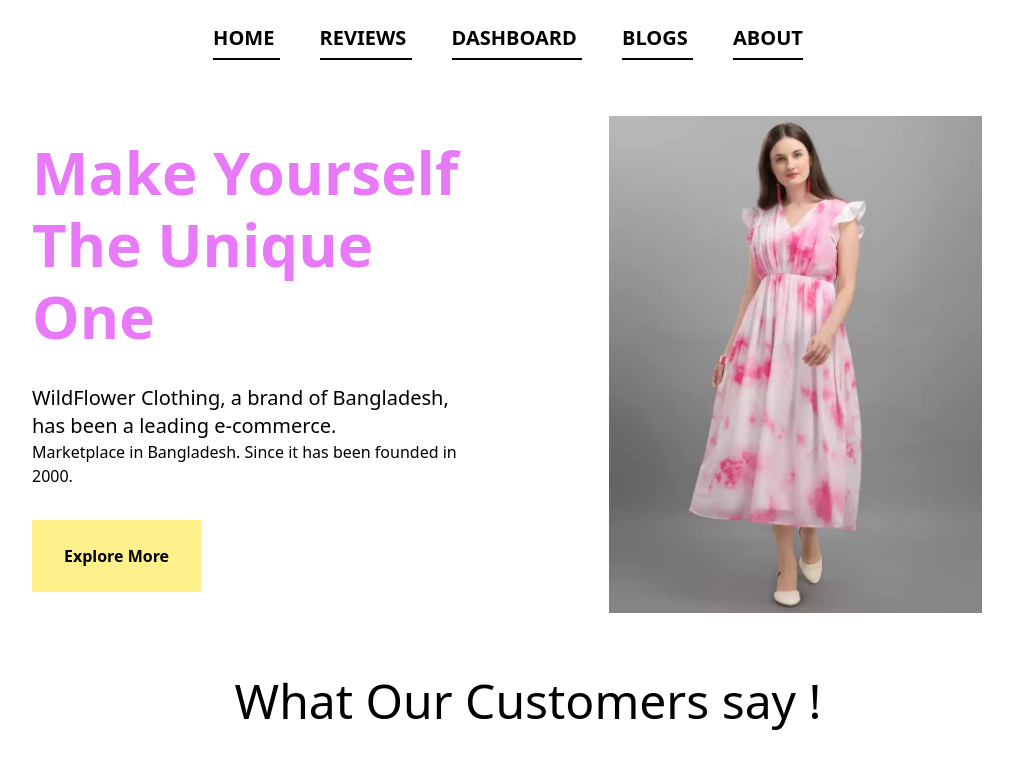
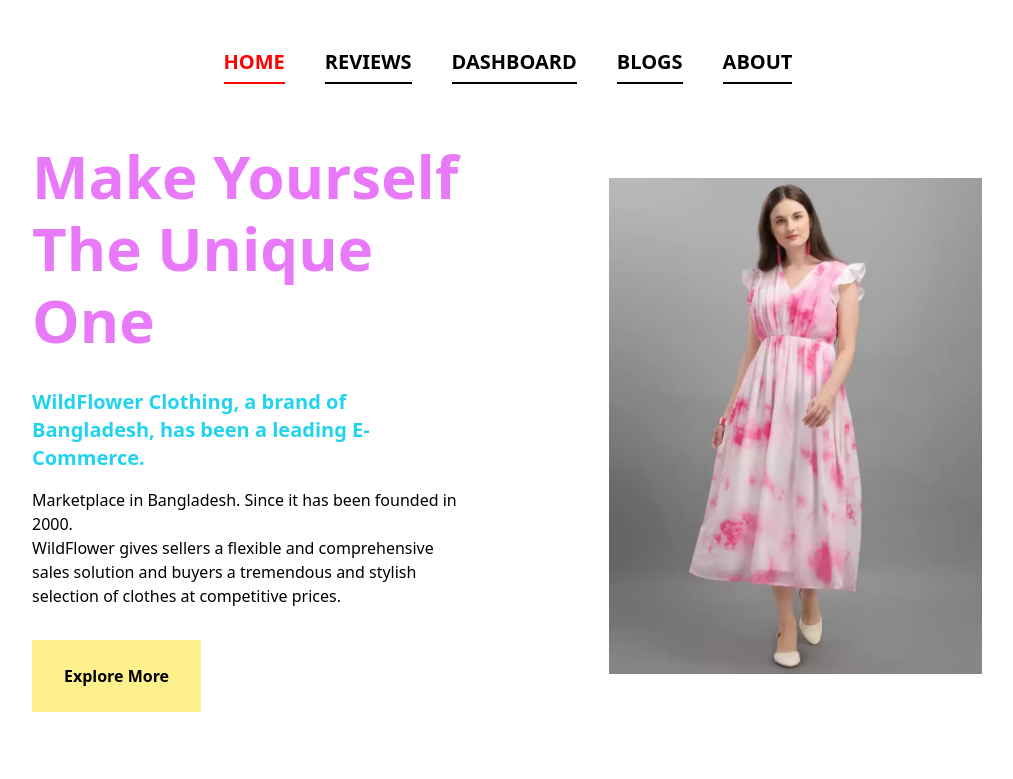
Before and after one commit to Tasnim-Pricila/WildFlower-Clothing, a React (Create React App) app: page / in a window 1280 px wide. Shown: the top 779 px of the page, without its empty margins (112-1125 px from the left). Built offline with nearby package versions, Linux system fonts and the light colour scheme.

Commit message:
Active Link Done in Navbar

```diff
--- a/src/components/Header/Header.css
+++ b/src/components/Header/Header.css
@@ -14,8 +14,30 @@
     left: 0;
     right: 0;
     line-height: 2;
+}
 
+.nav-link:hover{
+    color: red;
 }
-/* .nav-link:hover::before{
+.nav-link:hover::before{
     background-color: red;
-} */
+}
+
+.active-link{
+    color: red;
+    overflow: hidden;
+    position: relative;
+}
+.active-link::before{
+    content: '';
+    position: absolute;
+    background-color: red;
+    width: 100%;
+    height: 0.1em;
+    display: inline-block;
+    vertical-align: bottom;
+    bottom: -9px;
+    left: 0;
+    right: 0;
+    line-height: 2;
+}
--- a/src/components/Header/Header.js
+++ b/src/components/Header/Header.js
@@ -1,15 +1,26 @@
 import React from 'react';
-import { Link } from 'react-router-dom';
+import { NavLink } from 'react-router-dom';
 import './Header.css'
 
 const Header = () => {
     return (
-        <div className='w-full text-xl text-center font-semibold pt-6 pb-4 mb-12 uppercase'>
-            <Link to ="/" className='mr-10 nav-link'> Home </Link>
-            <Link to ="/reviews" className='mr-10 nav-link'> Reviews </Link>
-            <Link to ="/dashboard" className='mr-10 nav-link'> Dashboard </Link>
-            <Link to ="/blogs" className='mr-10 nav-link'> Blogs </Link>
-            <Link to ="/about" className='mr-10 nav-link'> About </Link>
+        <div className='w-full text-xl text-center font-semibold pt-12 pb-4 mb-12 uppercase'>
+            <NavLink to ="/" className={({isActive}) => (isActive ? "mr-10 active-link" :
+            "mr-10 nav-link")}>
+                 Home
+            </NavLink>
+            <NavLink to ="/reviews" className={({isActive}) => (isActive ? "mr-10 active-link" : "mr-10 nav-link")}>
+                 Reviews
+            </NavLink>
+            <NavLink to ="/dashboard" className={({isActive}) => (isActive ? "mr-10 active-link" : "mr-10 nav-link")}>
+                 Dashboard
+            </NavLink>
+            <NavLink to ="/blogs" className={({isActive}) => (isActive ? "mr-10 active-link" : "mr-10 nav-link")}>
+                Blogs
+            </NavLink>
+            <NavLink to ="/about" className={({isActive}) => (isActive ? "mr-10 active-link" :  "mr-10 nav-link")}>
+                 About
+            </NavLink>
         </div>
     );
 };
--- a/src/components/Home/Home.js
+++ b/src/components/Home/Home.js
@@ -15,8 +15,9 @@ const Home = () => {
             <div className='flex items-center gap-x-36'>
                 <div className='basis-1/2 pl-36'>
                     <h1 className='text-6xl font-semibold leading-[4.5rem] text-fuchsia-400'>Make Yourself <br></br> The Unique One</h1>
-                    <p className='mt-8 text-xl'>WildFlower Clothing, a brand of Bangladesh, has been a leading e-commerce. </p>
+                    <p className='mt-8 text-xl mb-4 text-cyan-400 font-semibold'>WildFlower Clothing, a brand of Bangladesh, has been a leading E-Commerce. </p>
                     <p>Marketplace in Bangladesh. Since it has been founded in 2000. </p>
+                    <p>WildFlower gives sellers a flexible and comprehensive sales solution and buyers a tremendous and stylish selection of clothes at competitive prices. </p>
                     <button className='mt-8 py-6 px-8 bg-yellow-200 font-semibold'> Explore More </button>
                 </div>
                 <div className='basis-1/2'>
```
